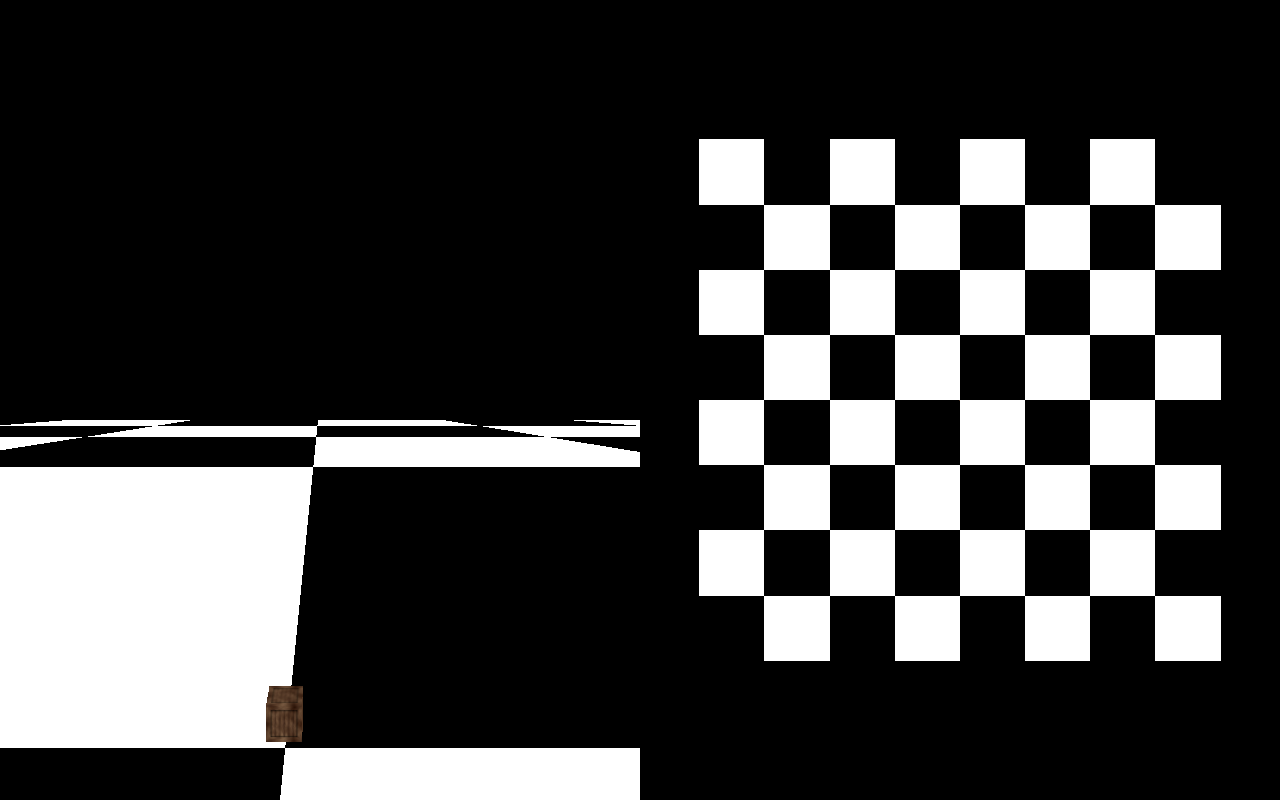
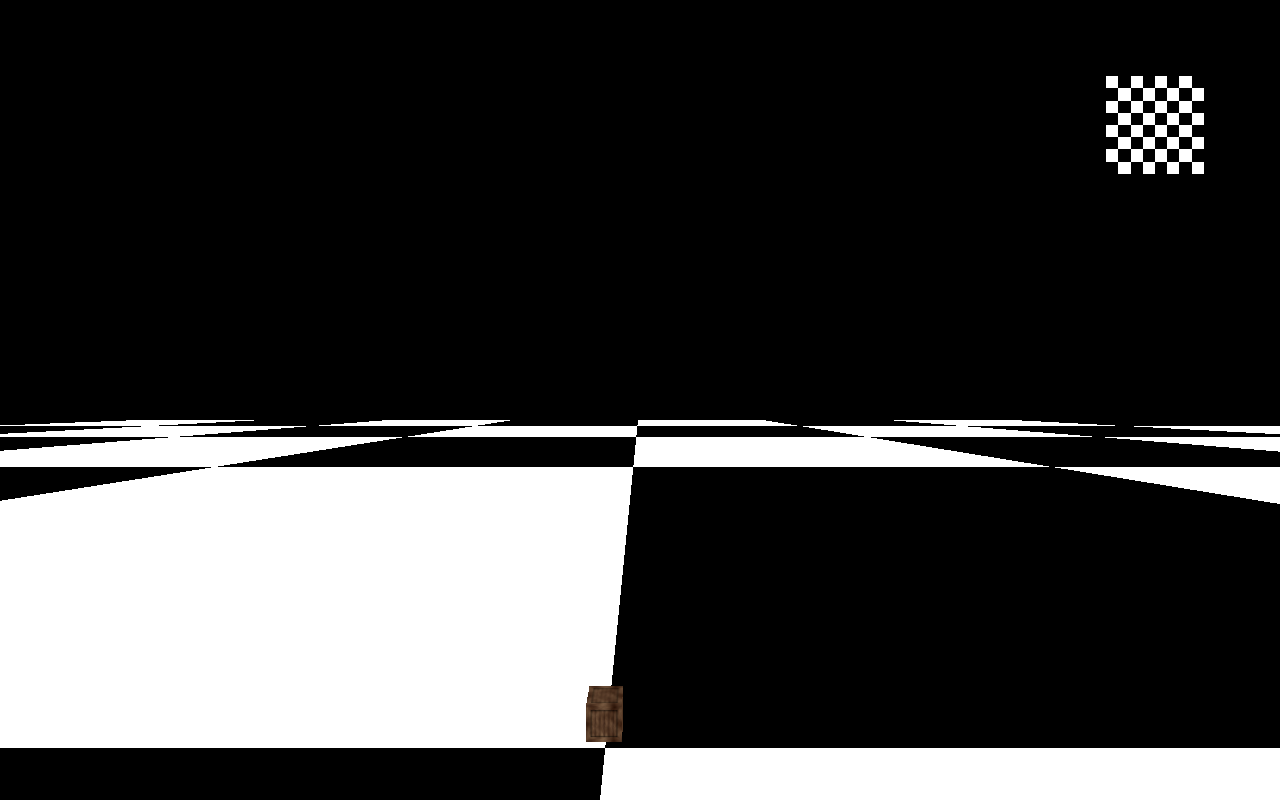
Before and after one commit to erikiado/NotMarioKart, a plain HTML site: page index.html in a window 1280 px wide. Drawn offline with Linux system fonts and the light colour scheme; animation ran at ten frames a second.

Commit message:
camera mini

```diff
--- a/index.html
+++ b/index.html
@@ -13,13 +13,13 @@
 			var gui;
 			var textGui;
 			var scene = new THREE.Scene();
-			var camera = new THREE.PerspectiveCamera( 75, (window.innerWidth/2)/window.innerHeight, 0.1, 1000 );
+			var camera = new THREE.PerspectiveCamera( 75, window.innerWidth/window.innerHeight, 0.1, 1000 );
 			// var helper = new THREE.CameraHelper( camera );
-			var camera2 = new THREE.PerspectiveCamera( 75, (window.innerWidth/2)/window.innerHeight, 0.1, 1000 );
+			var camera2 = new THREE.PerspectiveCamera( 75, 1, 0.1, 1000 );
 			// var helper2 = new THREE.CameraHelper( camera2 );
 			var renderer = new THREE.WebGLRenderer();
-
-			// scene.add( helper );
+			var WORLD_SIDE_SIZE = 8;
+			// scene.add( helper2 );
 			renderer.setSize( window.innerWidth, window.innerHeight );
 			renderer.setPixelRatio( window.devicePixelRatio );
 			renderer.domElement.style.position = "relative";
@@ -49,7 +49,7 @@
 
 			// FLOOR ///////////////////
 			// Geometry
-			var cbgeometry = new THREE.PlaneGeometry( 500, 500, 8, 8 )
+			var cbgeometry = new THREE.PlaneGeometry( 500, 500, WORLD_SIDE_SIZE, WORLD_SIDE_SIZE )
 			// Materials
 			var cbmaterials = [];
 			cbmaterials.push( new THREE.MeshBasicMaterial( { color: 0xffffff, side: THREE.DoubleSide }) );
@@ -58,8 +58,8 @@
 			// console.log("This should be 64: " + l);// Just for debugging puporses, make sure this is 64
 			for( var i = 0; i < l; i ++ ) {
 				j = i * 2; // <-- Added this back so we can do every other 'face'
-				cbgeometry.faces[ j ].materialIndex = ((i + Math.floor(i/8)) % 2); // The code here is changed, replacing all 'i's with 'j's. KEEP THE 8
-				cbgeometry.faces[ j + 1 ].materialIndex = ((i + Math.floor(i/8)) % 2); // Add this line in, the material index should stay the same, we're just doing the other half of the same face
+				cbgeometry.faces[ j ].materialIndex = ((i + Math.floor(i/WORLD_SIDE_SIZE)) % 2); // The code here is changed, replacing all 'i's with 'j's. KEEP THE 8
+				cbgeometry.faces[ j + 1 ].materialIndex = ((i + Math.floor(i/WORLD_SIDE_SIZE)) % 2); // Add this line in, the material index should stay the same, we're just doing the other half of the same face
 			}
 			// Mesh
 			cb = new THREE.Mesh( cbgeometry, cbmaterials );
@@ -92,10 +92,10 @@
 
 				renderer.clear();
 
-				renderer.setViewport(0,0,window.innerWidth/2,window.innerHeight);
+				renderer.setViewport(0,0,window.innerWidth,window.innerHeight);
 				renderer.render(scene, camera);
 
-				renderer.setViewport(window.innerWidth/2,0,window.innerWidth/2,window.innerHeight);
+				renderer.setViewport(window.innerWidth-200,50,150,150);
 				renderer.render(scene, camera2);
 			};
 
```
